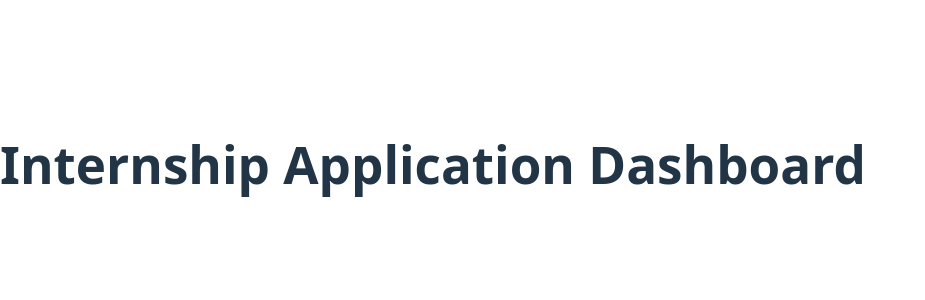
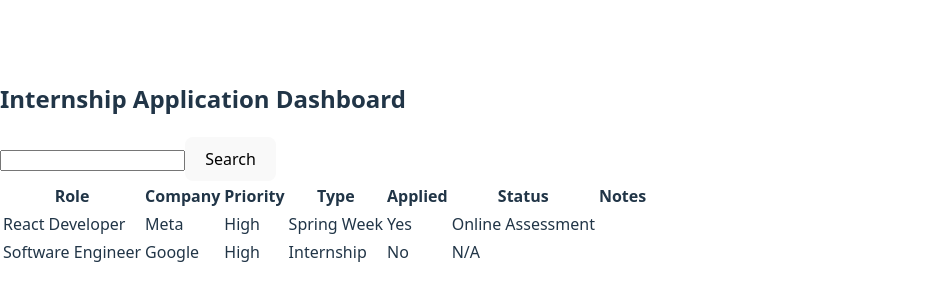
Before and after one commit to Assamee/Internship-Application-Dashboard, a React (Vite) app: page / in a window 1280 px wide. Shown: the part 236-536 px from the top of the page, without its empty margins (0-925 px from the left). Built offline with nearby package versions, Linux system fonts and the light colour scheme.

Commit message:
Made a Static React UI with dummy data

```diff
--- a/index.html
+++ b/index.html
@@ -4,7 +4,7 @@
     <meta charset="UTF-8" />
     <link rel="icon" type="image/svg+xml" href="/vite.svg" />
     <meta name="viewport" content="width=device-width, initial-scale=1.0" />
-    <title>internship-application-dashboard</title>
+    <title>Internship Application Dashboard</title>
   </head>
   <body>
     <div id="root"></div>
--- a/src/App.jsx
+++ b/src/App.jsx
@@ -1,7 +1,88 @@
-export default function App() {
+import { useState } from 'react';
+
+
+// Dummy Data
+const DummyData = [
+  {id : 1, role : "React Developer",   company : "Meta",   priority : "High", type : "Spring Week", applied : true,  status : "Online Assessment", notes : ""},
+  {id : 2, role : "Software Engineer", company : "Google", priority : "High", type : "Internship",  applied : false, status : "", notes : ""},
+];
+
+
+function ApplicationRow ({ application }) {
   return (
-    <div>
-      <h1>Internship Application Dashboard</h1>
-    </div>
+      <tr>
+        <td scope="col">{application.role}</td>
+        <td scope="col">{application.company}</td>
+        <td scope="col">{application.priority}</td>
+        <td scope="col">{application.type}</td>
+        <td scope="col">{application.applied ? "Yes" : "No"}</td>
+        <td scope="col">{application.applied ? application.status : "N/A"}</td>
+        <td scope="col">{application.notes}</td>
+      </tr>
   );
 }
+
+
+function ApplicationTable ({ table }) {
+
+  return (
+    <>
+      <SearchBar query={"Data"}/>
+
+      <div id="ApplicationTable">
+        <table>
+          <thead>
+            <ApplicationCategoryRow />
+          </thead>
+          <tbody>
+          {/* Creates a copy of 'table' and temporarily calls each index (each application object) 'application'
+            - Repeats the function to dynamically render a row for each index (each application object in the array)
+            - Then the .map function returns the result (the list of rendered rows)
+          */}
+            {table.map((application) => (
+              <ApplicationRow key={application.id} application={application} />
+            ))}
+          </tbody>
+        </table>
+      </div>
+    </>
+  );
+}
+
+export default function App() {
+
+  return (
+    <>
+      <div id="Title">
+        <h2>Internship Application Dashboard</h2>
+      </div>
+      <ApplicationTable table={DummyData}/>
+    </>
+  );
+}
+
+
+function SearchBar ({ query }) {
+  return (
+    <>
+      <form>
+          <input type="Search" />
+          <button type="Submit">Search</button>
+        </form>
+    </>
+  );
+}
+
+function ApplicationCategoryRow  () {
+  return (
+      <tr>
+        <th scope="col">Role</th>
+        <th scope="col">Company</th>
+        <th scope="col">Priority</th>
+        <th scope="col">Type</th>
+        <th scope="col">Applied</th>
+        <th scope="col">Status</th>
+        <th scope="col">Notes</th>
+      </tr>
+  );
+}
```
